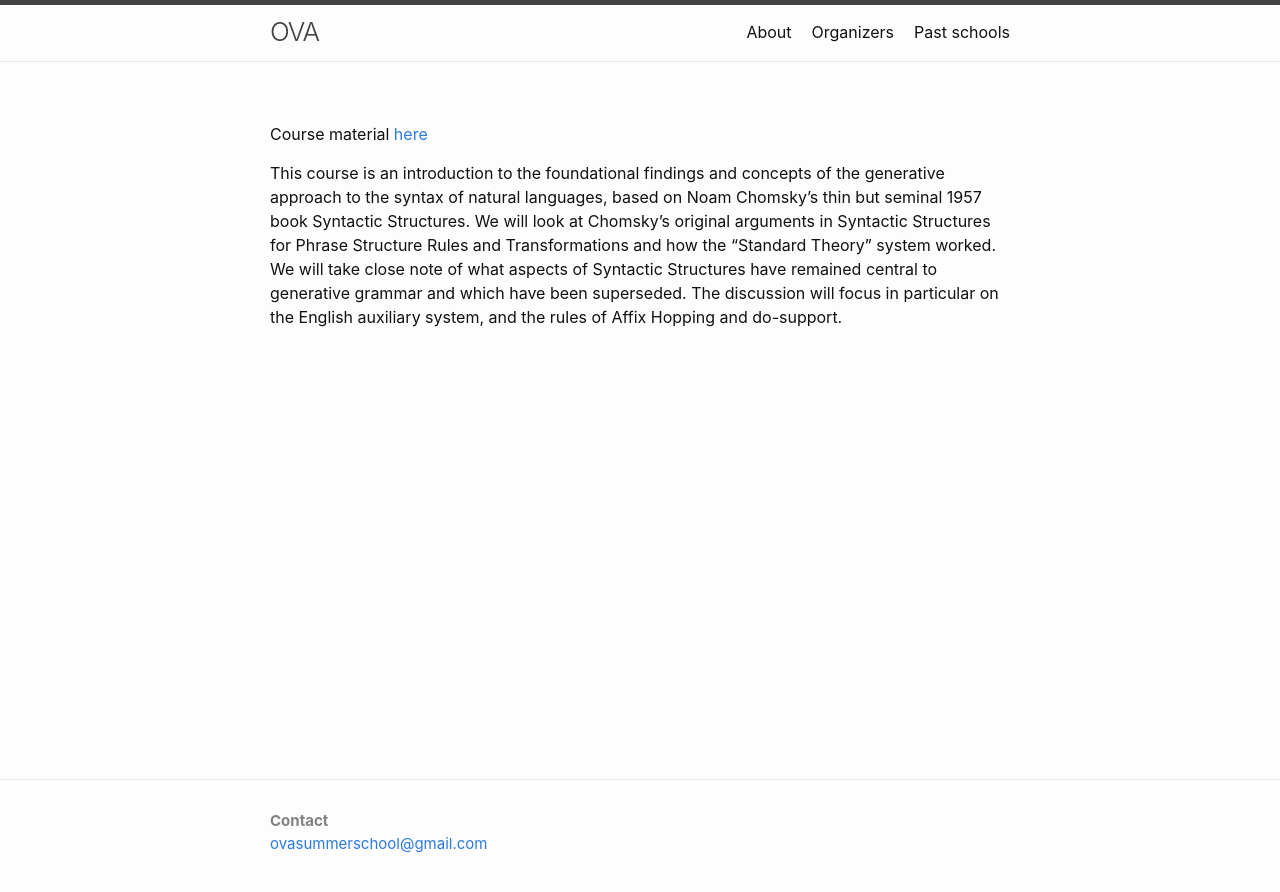
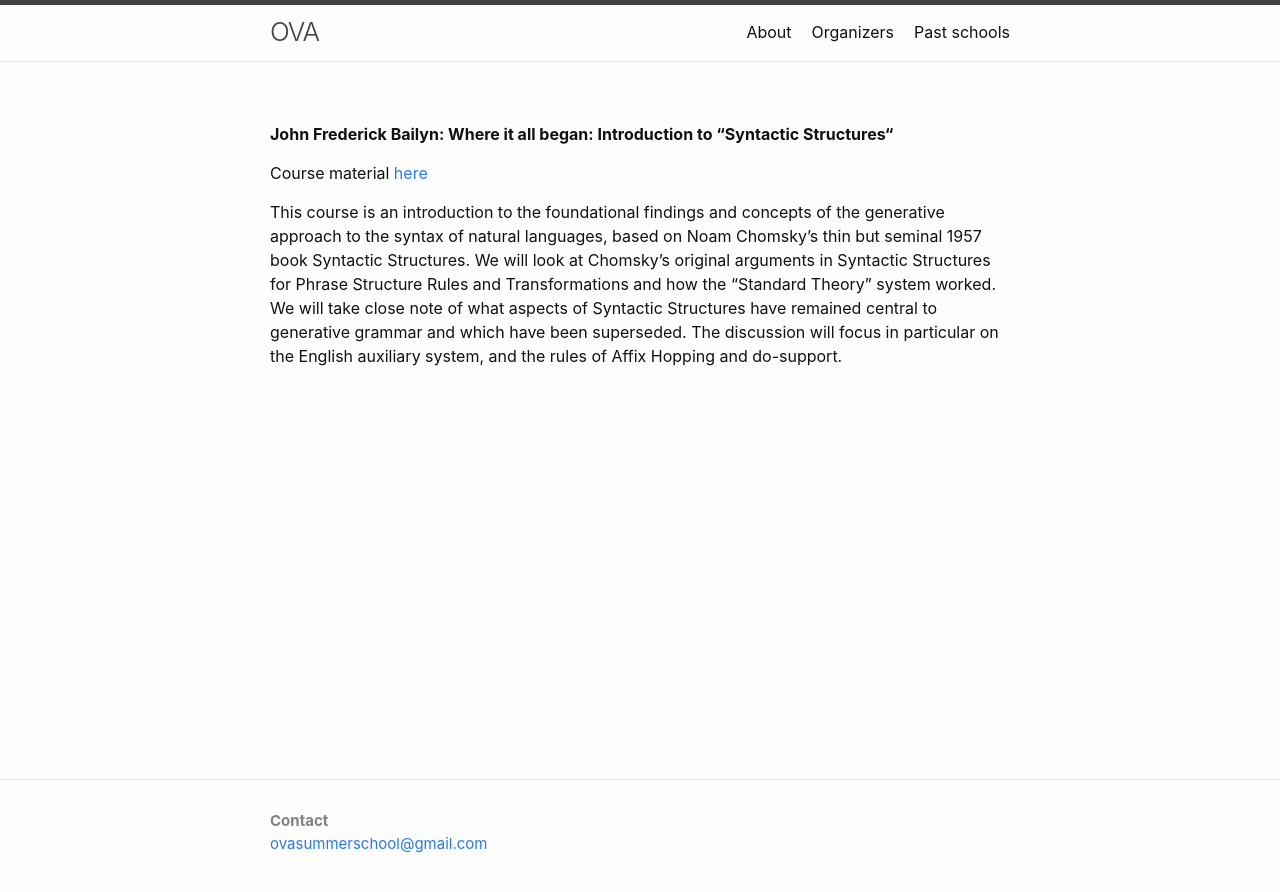
Before and after one commit to ovaschool/ovaschool.github.io, a Jekyll site: the page built from staticpages/oldprograms/zagreb2025-cs/bailyn-syntacticstructures.md, in a window 1280 px wide. Shown: the top 892 px of the page. Built offline with Jekyll 4.4.1, drawn with Linux system fonts in a browser that asks for light colours; our own code applies the rules of GitHub Pages for plain Markdown files.

Commit message:
Update bailyn-syntacticstructures.md

```diff
--- a/staticpages/oldprograms/zagreb2025-cs/bailyn-syntacticstructures.md
+++ b/staticpages/oldprograms/zagreb2025-cs/bailyn-syntacticstructures.md
@@ -5,6 +5,8 @@ layout: page
 exclude: true
 ---
 
+**John Frederick Bailyn: Where it all began: Introduction to “Syntactic Structures“**<br/>
+
 Course material [here](https://drive.google.com/drive/folders/1v1EgOhpiZujZcqlBmOvaMCu0IVP7bptj)<br/>
 
 This course is an introduction to the foundational findings and concepts of the generative approach to the syntax of natural languages, based on Noam Chomsky’s thin but seminal 1957 book Syntactic Structures. We will look at Chomsky’s original arguments in Syntactic Structures for Phrase Structure Rules and Transformations and how the “Standard Theory” system worked.  We will take close note of what aspects of Syntactic Structures have remained central to generative grammar and which have been superseded. The discussion will focus in particular on the English auxiliary system, and the rules of Affix Hopping and do-support.
```
